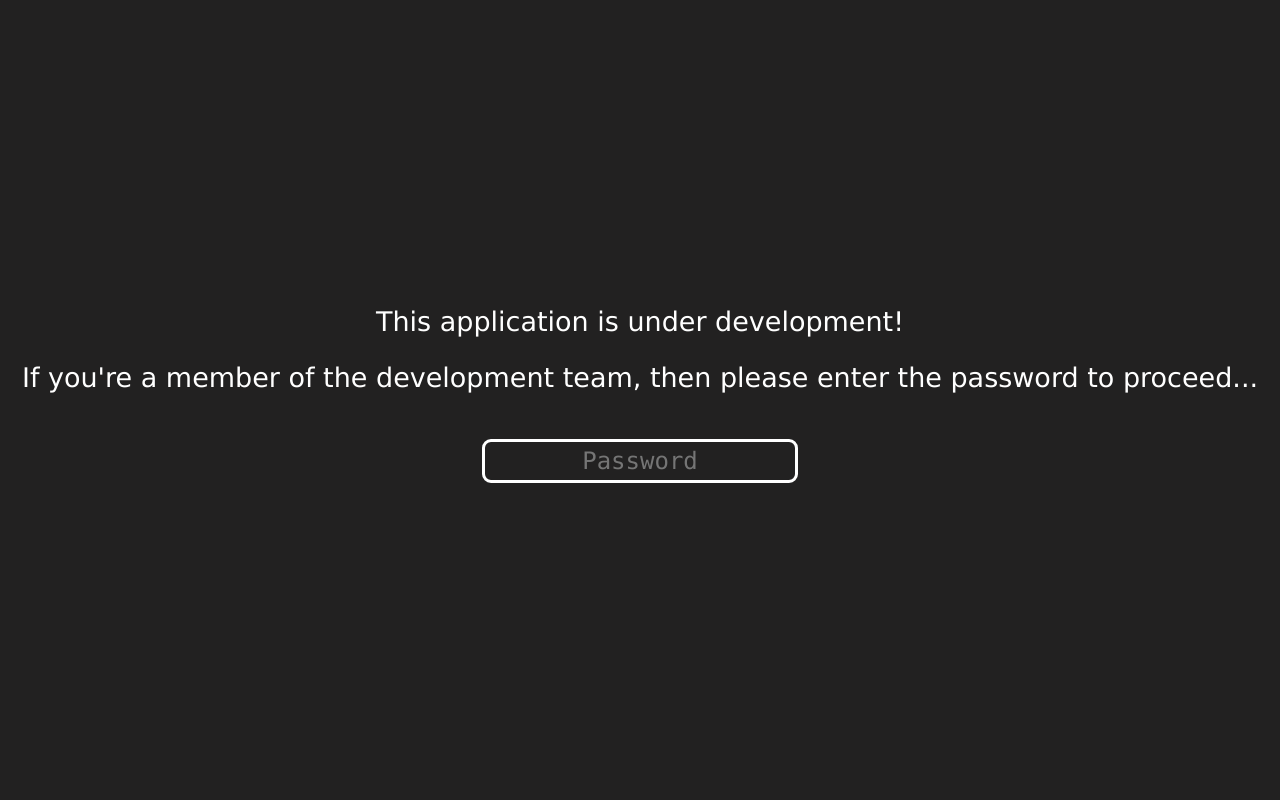
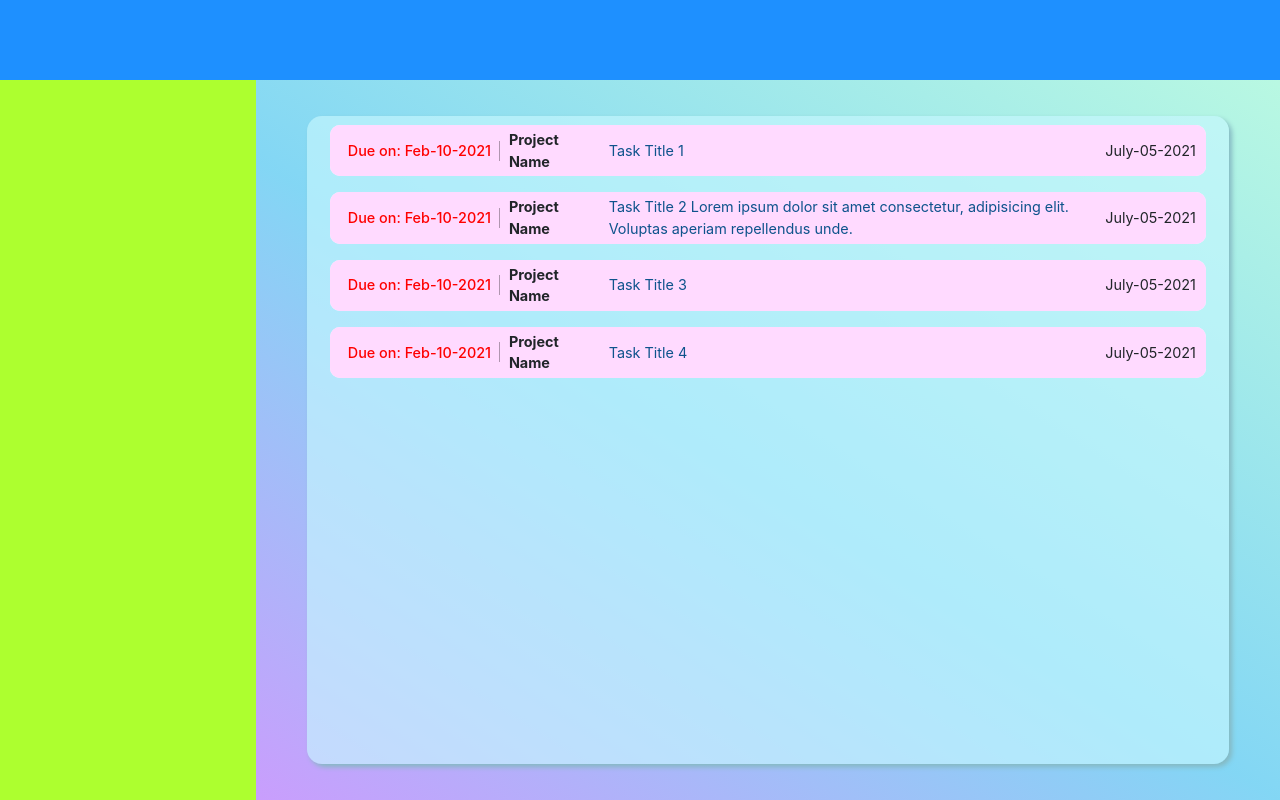
Before and after one commit to Include-Type/Include-Type.github.io, a React (Create React App) app: page / in a window 1280 px wide. Built offline with nearby package versions, Linux system fonts and the light colour scheme.

Commit message:
initial tasklist

```diff
--- a/src/app/App.tsx
+++ b/src/app/App.tsx
@@ -10,20 +10,20 @@ function App(): ReactElement {
   const [userInput, setUserInput] = useState<string>("");
 
   return (
-    <Router>
-      <div className="App">
-        {(userInput === "" || userInput !== password) ? (
-          <DevCheck
-            password={password}
-            userInput={userInput}
-            setUserInput={setUserInput}
-          />
-        ) : (
-          <LandingPage />
-        )}
-      </div>
-    </Router>
-    // <Application/>
+    // <Router>
+    //   <div className="App">
+    //     {(userInput === "" || userInput !== password) ? (
+    //       <DevCheck
+    //         password={password}
+    //         userInput={userInput}
+    //         setUserInput={setUserInput}
+    //       />
+    //     ) : (
+    //       <LandingPage />
+    //     )}
+    //   </div>
+    // </Router>
+    <Application/>
   );
 }
 
--- a/src/components/application/Application.tsx
+++ b/src/components/application/Application.tsx
@@ -1,5 +1,6 @@
 import React from "react";
 import "./application.css";
+import Tasklist from "./Tasklist/Tasklist";
 
 export default function Application() {
   return (
@@ -7,7 +8,9 @@ export default function Application() {
       <section id="Status"></section>
       <section id="Main_area">
         <section id="Application_menu_area"></section>
-        <section id="Application_content_area"></section>
+        <section id="Application_content_area">
+          <Tasklist />
+        </section>
       </section>
     </section>
   );
--- /dev/null
+++ b/src/components/application/Tasklist/Task/Task.tsx
@@ -0,0 +1,41 @@
+import React, { useState } from 'react';
+import "./task.css";
+import { Task } from './TaskInterface';
+
+interface TaskProps {
+    key: string,
+    data: Task
+  }
+
+export default function EachTask(props: TaskProps) {
+    function drop(){
+        setTaskLiskShow(!taskListShow);
+    }
+
+    const [taskListShow,setTaskLiskShow] = useState<boolean>(false);
+
+    return (
+        <div className="task">
+            <div className="task_heading" onClick={drop}>
+                <div className="task_deadline">Due on: {props.data.deadline}</div>
+                <span className="bar"></span>
+                <div className="task_proj_name"><b>{props.data.proj_name}</b></div>
+                <div className="task_title">{props.data.title}</div>
+                <div className="task_date">{props.data.date}</div>
+            </div>
+            {taskListShow ? (
+                <div className="task_content">
+                    <div className="task_assigned">Assigned to: <span className="assigned_name">{props.data.assigned}</span></div>
+                    <div className="task_data">{props.data.details}</div>
+                </div>
+            ) : (
+                <p></p>
+            )}
+            <div className="functions">
+                <i className="far fa-check-square"></i>
+                <i className="far fa-bell"></i>
+                <i className="far fa-trash-alt"></i>
+            </div>
+        </div>
+    )
+}
--- /dev/null
+++ b/src/components/application/Tasklist/Task/TaskInterface.tsx
@@ -0,0 +1,12 @@
+interface Task {
+    proj_name: string,
+    title: string,
+    date: string,
+    details: any,
+    deadline: string,
+    assigned:string,
+    read: Boolean,
+    important: Boolean
+};
+
+export type { Task }
--- /dev/null
+++ b/src/components/application/Tasklist/Task/task.css
@@ -0,0 +1,83 @@
+
+.task{
+    width: 95%;
+    margin: 1% auto;
+    background-color: rgb(255, 245, 255);
+    border-radius: 10px;
+}
+
+.task div{
+    font-size: 0.9rem;
+}
+.task:hover{
+    box-shadow: 1px 1px 3px rgb(143, 143, 143);
+    border-radius: 10px;
+}
+
+.task_heading{
+    height: 20%;
+    width: 100%;
+    background-color: rgb(255, 218, 255);
+    border-radius: 10px;
+    display: flex;
+    justify-content: space-between;
+    padding: 4px 2%;
+    align-items: center;
+    cursor: pointer;
+}
+
+
+.task_deadline{
+    margin-right: 1%;
+    color: red;
+    font-weight: 500;
+}
+
+.bar{
+    height: 20px;
+    width: 1px;
+    background-color: rgba(0, 0, 0, 0.308);
+    margin-right: 1%;
+}
+
+/* rgba(183, 33, 255, 0.5),
+    rgba(8, 174, 234, 0.5),
+    rgba(42, 245, 152, 0.3)
+    #0e538c
+    #360151
+*/
+
+.task_proj_name{
+    margin-right: 1%;
+    flex : 1vw;
+}
+.task_title{
+    color: #0e538c;
+    margin-right: 1%;
+    flex : 32vw;
+    overflow-x: hidden;
+    width: 100px;
+}
+.task_date{
+    margin-right: -1%;
+    flex : 1vw;
+}
+
+.task_content{
+    width: 100%;
+    border-radius: 0 0 10px 10px;
+    background-color: rgb(255, 245, 255);
+    justify-content: space-around;
+    align-items: center;
+    padding: 0.5% 2%;
+}
+
+.assigned_name{
+    font-weight: 500;
+}
+
+.far{
+    color: black;
+    height: 10px;
+    width: 10px;
+}
--- /dev/null
+++ b/src/components/application/Tasklist/Tasklist.tsx
@@ -0,0 +1,59 @@
+import React from 'react'
+import "./tasklist.css";
+import EachTask from "./Task/Task"
+import {Task} from "./Task/TaskInterface"
+
+export default function Tasklist() {
+    const tasks: Task[] = [
+        {
+        proj_name: "Project Name",
+        title: "Task Title 1",
+        date: 'July-05-2021',
+        details: "Lorem ipsum dolor, sit amet consectetur adipisicing elit. Ullam magnam illum voluptatum voluptatem unde amet deserunt recusandae dolorum totam veritatis? Lorem ipsum dolor sit amet consectetur adipisicing elit. Sunt, magnam asperiores quo nobis placeat suscipit aperiam, distinctio adipisci aut saepe alias eum doloremque impedit! Ex atque cupiditate animi! Itaque eaque rem expedita vitae nisi numquam. Magni error omnis minima possimus, exercitationem ab ducimus, accusantium illo veritatis provident eum sed porro?",
+        deadline: 'Feb-10-2021',
+        assigned: "Adam and Eve",
+        read: true,
+        important: true
+        },
+        {
+        proj_name: "Project Name",
+        title: "Task Title 2 Lorem ipsum dolor sit amet consectetur, adipisicing elit. Voluptas aperiam repellendus unde.",
+        date: 'July-05-2021',
+        details: "Lorem ipsum dolor, sit amet consectetur adipisicing elit. Ullam magnam illum voluptatum voluptatem unde amet deserunt recusandae dolorum totam veritatis? Lorem ipsum dolor sit amet consectetur adipisicing elit. Sunt, magnam asperiores quo nobis placeat suscipit aperiam, distinctio adipisci aut saepe alias eum doloremque impedit! Ex atque cupiditate animi! Itaque eaque rem expedita vitae nisi numquam. Magni error omnis minima possimus, exercitationem ab ducimus, accusantium illo veritatis provident eum sed porro?",
+        deadline: 'Feb-10-2021',
+        assigned: "Adam and Eve",
+        read: true,
+        important: true
+        },
+        {
+        proj_name: "Project Name",
+        title: "Task Title 3",
+        date: 'July-05-2021',
+        details: "Lorem ipsum dolor, sit amet consectetur adipisicing elit. Ullam magnam illum voluptatum voluptatem unde amet deserunt recusandae dolorum totam veritatis? Lorem ipsum dolor sit amet consectetur adipisicing elit. Sunt, magnam asperiores quo nobis placeat suscipit aperiam, distinctio adipisci aut saepe alias eum doloremque impedit! Ex atque cupiditate animi! Itaque eaque rem expedita vitae nisi numquam. Magni error omnis minima possimus, exercitationem ab ducimus, accusantium illo veritatis provident eum sed porro?",
+        deadline: 'Feb-10-2021',
+        assigned: "Adam and Eve",
+        read: true,
+        important: true
+        },
+        {
+        proj_name: "Project Name",
+        title: "Task Title 4",
+        date: 'July-05-2021',
+        details: "Lorem ipsum dolor, sit amet consectetur adipisicing elit. Ullam magnam illum voluptatum voluptatem unde amet deserunt recusandae dolorum totam veritatis? Lorem ipsum dolor sit amet consectetur adipisicing elit. Sunt, magnam asperiores quo nobis placeat suscipit aperiam, distinctio adipisci aut saepe alias eum doloremque impedit! Ex atque cupiditate animi! Itaque eaque rem expedita vitae nisi numquam. Magni error omnis minima possimus, exercitationem ab ducimus, accusantium illo veritatis provident eum sed porro?",
+        deadline: 'Feb-10-2021',
+        assigned: "Adam and Eve",
+        read: true,
+        important: true
+        }
+    ]
+
+    return (
+        <div className="tasklist_outer_container">
+            <div className="tasklist_container">
+                {tasks.map((task: Task) => (
+                    <EachTask key={task.title} data={task}/>
+                ))}
+            </div>
+        </div>
+    )
+}
--- /dev/null
+++ b/src/components/application/Tasklist/tasklist.css
@@ -0,0 +1,26 @@
+*{
+    margin: 0;
+    padding: 0;
+}
+
+::-webkit-scrollbar {
+    width: 0;  /* Remove scrollbar space */
+    background: transparent;
+}
+
+.tasklist_outer_container{
+    height: 100%;
+    width: 100%;
+    display: flex;
+    justify-content: space-around;
+    align-items: center;
+}
+.tasklist_container{
+    height: 90%;
+    width: 90%;
+    border-radius: 15px;
+    background-color: rgba(199, 247, 255, 0.651);
+    overflow: auto;
+    box-shadow: 3px 3px 5px rgb(133, 185, 194   );
+
+}
--- a/src/components/application/application.css
+++ b/src/components/application/application.css
@@ -7,25 +7,25 @@
 #Status {
   width: 100%;
   height: 10%;
-  /* background-color: dodgerblue; */
+  background-color: dodgerblue;
 }
 
 #Main_area {
   width: 100%;
   height: 90%;
   /* background-color: tomato; */
+  display: flex;
 }
 
 #Application_menu_area {
   width: 20%;
   height: 100%;
-  display: inline-block;
-  /* background-color: greenyellow; */
+  display: inline;
+  background-color: greenyellow;
 }
 
 #Application_content_area {
   width: 80%;
   height: 100%;
-  display: inline-block;
   /* background-color: darkorange; */
 }
```
Also changed, not shown: 1 other file (tests, documents, lock files or other folders).
